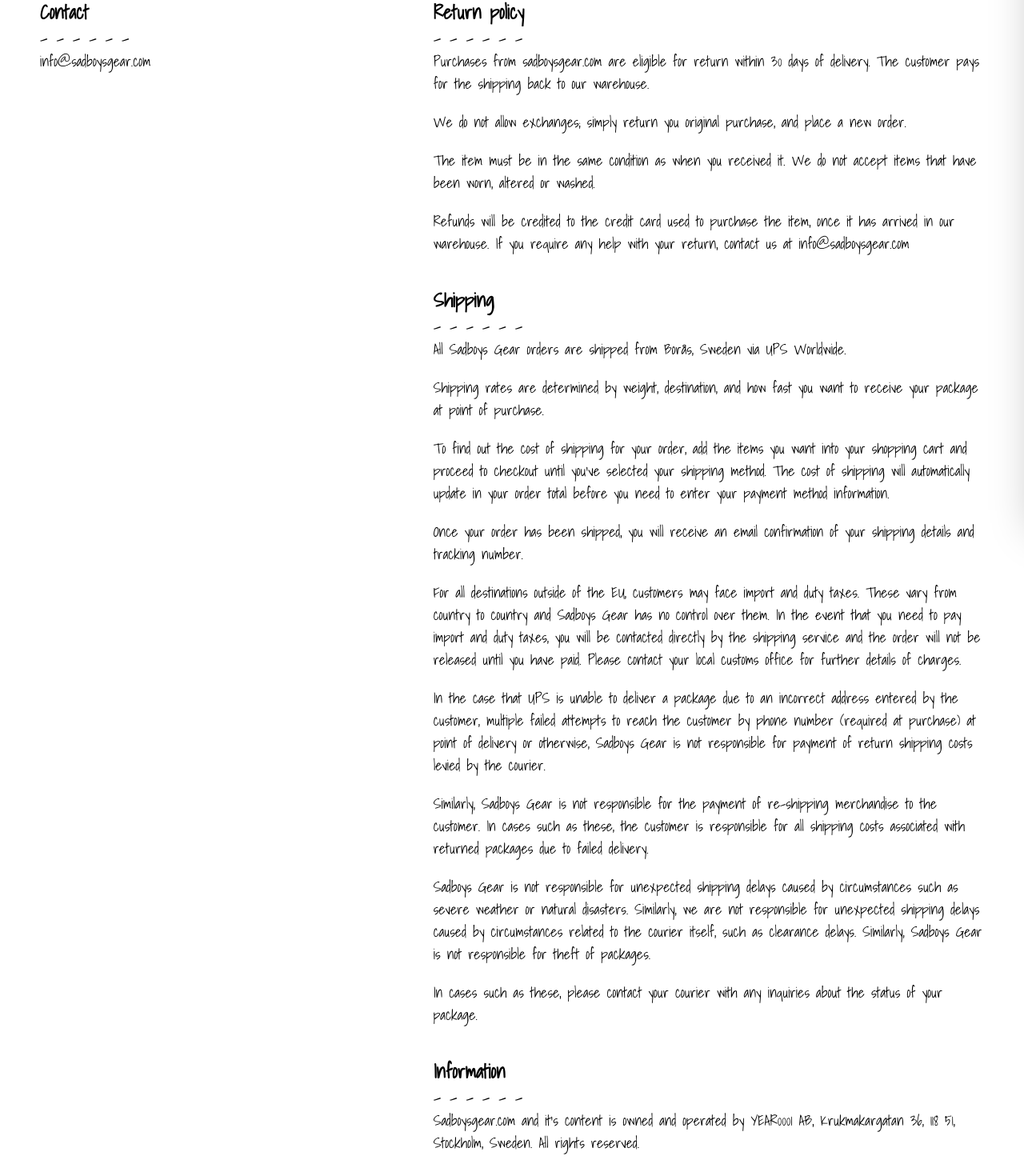
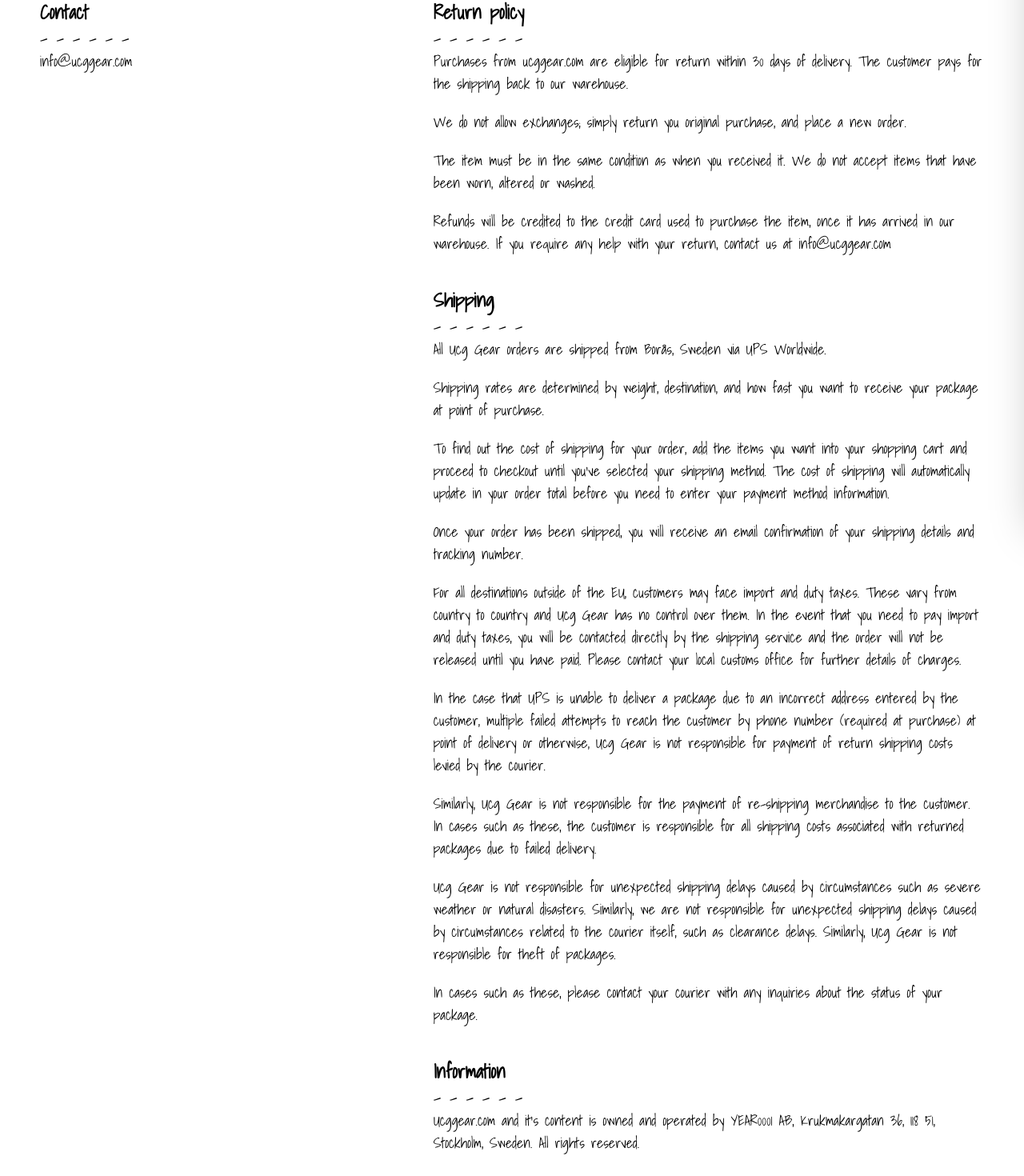
Before and after one commit to Norberthue/react-cloth-site, a React (Vite) app: page /info in a window 1280 px wide. Shown: the part 151-1621 px from the top of the page at 80% size. Built offline with nearby package versions, Linux system fonts and the light colour scheme; what tailwindcss-motion would draw is missing.

Commit message:
update favicon and text in info

```diff
--- a/index.html
+++ b/index.html
@@ -2,7 +2,7 @@
 <html lang="en">
   <head>
     <meta charset="UTF-8" />
-    <link rel="icon" type="image/svg+xml" href="/vite.svg" />
+    <link rel="shortcut icon" href="//sadboysgear.com/cdn/shop/t/2/assets/favicon.png?v=169121525615417161461544030589" type="image/png">
     <meta name="viewport" content="width=device-width, initial-scale=1.0" />
     <link rel="preconnect" href="https://fonts.googleapis.com">
     <link rel="preconnect" href="https://fonts.gstatic.com" crossorigin>
--- a/src/components/Header.jsx
+++ b/src/components/Header.jsx
@@ -91,7 +91,7 @@
             </ul>
         </div>
         <div className='w-28'>
-            <p>UCG {date.getHours()}<span className='ml-1 mr-1'>:</span>{(date.getMinutes() < 10 ? '0': '') +date.getMinutes()}</p>
+            <p>UCG {date.getHours()}<span className='ml-1 mr-1'>:</span>{(date.getMinutes() < 10 ? '0': '') + date.getMinutes()}</p>
         </div>
         <nav className='hidden basis-2/12 md:block'>
             <ul className='flex gap-4 items-center text-center'>
--- a/src/components/Info.jsx
+++ b/src/components/Info.jsx
@@ -12,23 +12,23 @@
         <div className='mb-5'>
             <p className='font-semibold text-2xl'>Contact</p>
             <p className='text-2xl'>- - - - - -</p>
-            <p className='text-lg'>info@sadboysgear.com</p>
+            <p className='text-lg'>info@ucggear.com</p>
         </div>
         <div className='flex-col  basis-7/12'>
             <div className='mb-10'>
                 <h1 className='font-semibold text-2xl'>Return policy</h1>
                 <p className='text-2xl'>- - - - - -</p>
                 <div className=' text-lg '>
-                    <span className='mb-5 line-clamp-5 '>Purchases from sadboysgear.com are eligible for return within 30 days of delivery. The customer pays for the shipping back to our warehouse.</span>
+                    <span className='mb-5 line-clamp-5 '>Purchases from ucggear.com are eligible for return within 30 days of delivery. The customer pays for the shipping back to our warehouse.</span>
                     <span className='mb-5 line-clamp-5'>We do not allow exchanges; simply return you original purchase, and place a new order.</span>
                     <span className='mb-5 line-clamp-5'>The item must be in the same condition as when you received it. We do not accept items that have been worn, altered or washed.</span>
-                    Refunds will be credited to the credit card used to purchase the item, once it has arrived in our warehouse. If you require any help with your return, contact us at info@sadboysgear.com
+                    Refunds will be credited to the credit card used to purchase the item, once it has arrived in our warehouse. If you require any help with your return, contact us at info@ucggear.com
                 </div>
             </div>
             <div className='mb-10'>
                 <h1 className='font-semibold text-2xl'>Shipping</h1>
                 <p className='text-2xl'>- - - - - -</p>
-                <p className='text-lg '><span className='mb-5 line-clamp-5'>All Sadboys Gear orders are shipped from Borås, Sweden via UPS Worldwide.</span>
+                <p className='text-lg '><span className='mb-5 line-clamp-5'>All Ucg Gear orders are shipped from Borås, Sweden via UPS Worldwide.</span>
 
                     <span className='mb-5 line-clamp-5'>Shipping rates are determined by weight, destination, and how fast you want to receive your package at point of purchase.</span>
 
@@ -36,13 +36,13 @@
 
                     <span className='mb-5 line-clamp-5'>Once your order has been shipped, you will receive an email confirmation of your shipping details and tracking number.</span>
 
-                    <span className='mb-5 line-clamp-5'>For all destinations outside of the EU, customers may face import and duty taxes. These vary from country to country and Sadboys Gear has no control over them. In the event that you need to pay import and duty taxes, you will be contacted directly by the shipping service and the order will not be released until you have paid. Please contact your local customs office for further details of charges.</span>
+                    <span className='mb-5 line-clamp-5'>For all destinations outside of the EU, customers may face import and duty taxes. These vary from country to country and Ucg Gear has no control over them. In the event that you need to pay import and duty taxes, you will be contacted directly by the shipping service and the order will not be released until you have paid. Please contact your local customs office for further details of charges.</span>
 
-                    <span className='mb-5 line-clamp-5'>In the case that UPS is unable to deliver a package due to an incorrect address entered by the customer, multiple failed attempts to reach the customer by phone number (required at purchase) at point of delivery or otherwise, Sadboys Gear is not responsible for payment of return shipping costs levied by the courier.</span>
+                    <span className='mb-5 line-clamp-5'>In the case that UPS is unable to deliver a package due to an incorrect address entered by the customer, multiple failed attempts to reach the customer by phone number (required at purchase) at point of delivery or otherwise, Ucg Gear is not responsible for payment of return shipping costs levied by the courier.</span>
 
-                    <span className='mb-5 line-clamp-5'>Similarly, Sadboys Gear is not responsible for the payment of re-shipping merchandise to the customer. In cases such as these, the customer is responsible for all shipping costs associated with returned packages due to failed delivery.</span>
+                    <span className='mb-5 line-clamp-5'>Similarly, Ucg Gear is not responsible for the payment of re-shipping merchandise to the customer. In cases such as these, the customer is responsible for all shipping costs associated with returned packages due to failed delivery.</span>
 
-                    <span className='mb-5 line-clamp-5'>Sadboys Gear is not responsible for unexpected shipping delays caused by circumstances such as severe weather or natural disasters. Similarly, we are not responsible for unexpected shipping delays caused by circumstances related to the courier itself, such as clearance delays. Similarly, Sadboys Gear is not responsible for theft of packages.</span>
+                    <span className='mb-5 line-clamp-5'>Ucg Gear is not responsible for unexpected shipping delays caused by circumstances such as severe weather or natural disasters. Similarly, we are not responsible for unexpected shipping delays caused by circumstances related to the courier itself, such as clearance delays. Similarly, Ucg Gear is not responsible for theft of packages.</span>
 
                     <span className='mb-5 line-clamp-5'>In cases such as these, please contact your courier with any inquiries about the status of your package.</span>
                 </p>
@@ -51,7 +51,7 @@
                 <h1 className='font-semibold text-2xl'>Information</h1>
                 <p className='text-2xl'>- - - - - -</p>
                 <p className='text-lg'>
-                    Sadboysgear.com and it's content is owned and operated by YEAR0001 AB, Krukmakargatan 36, 118 51, Stockholm, Sweden. All rights reserved.
+                    Ucggear.com and it's content is owned and operated by YEAR0001 AB, Krukmakargatan 36, 118 51, Stockholm, Sweden. All rights reserved.
                 </p>
             </div>
 
```
